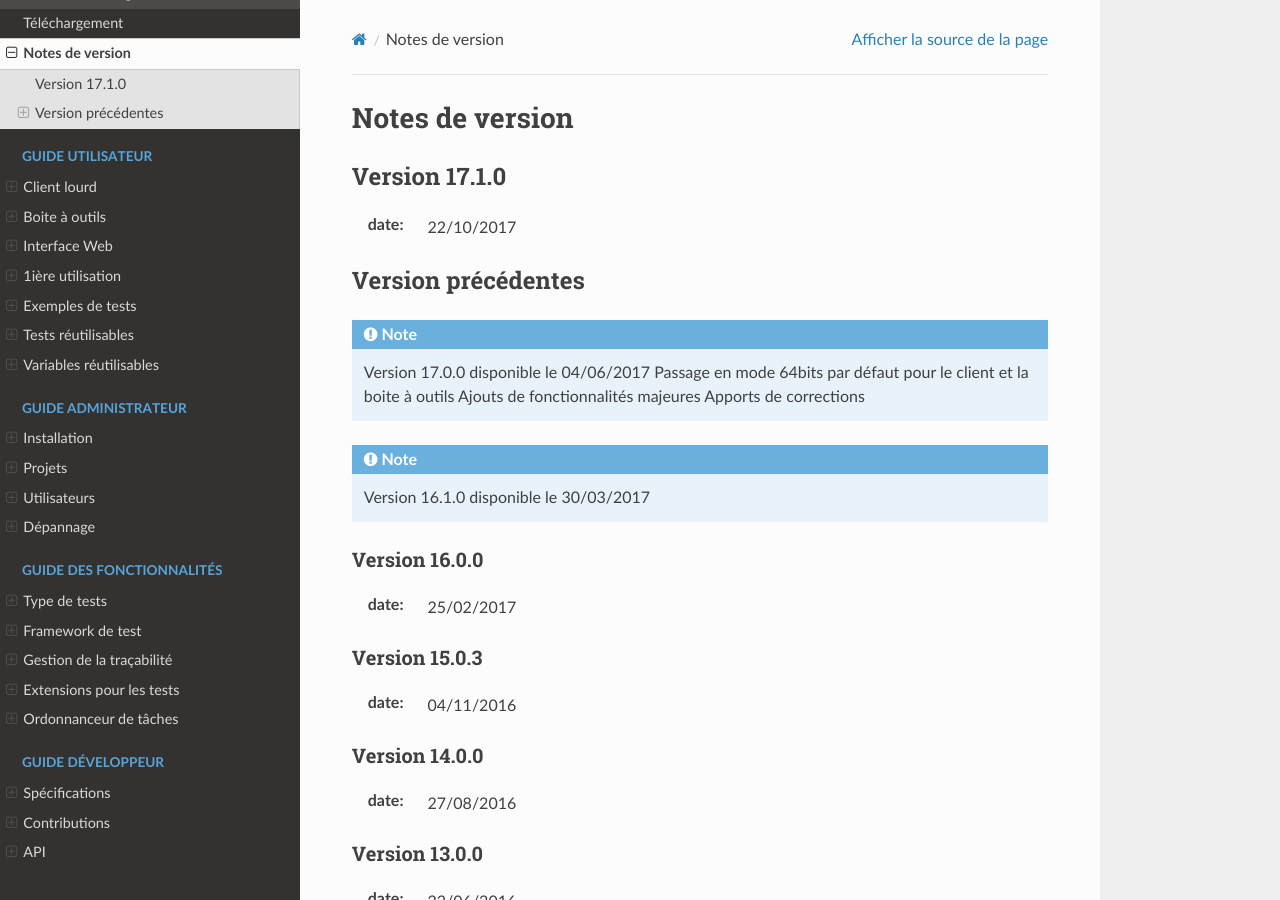
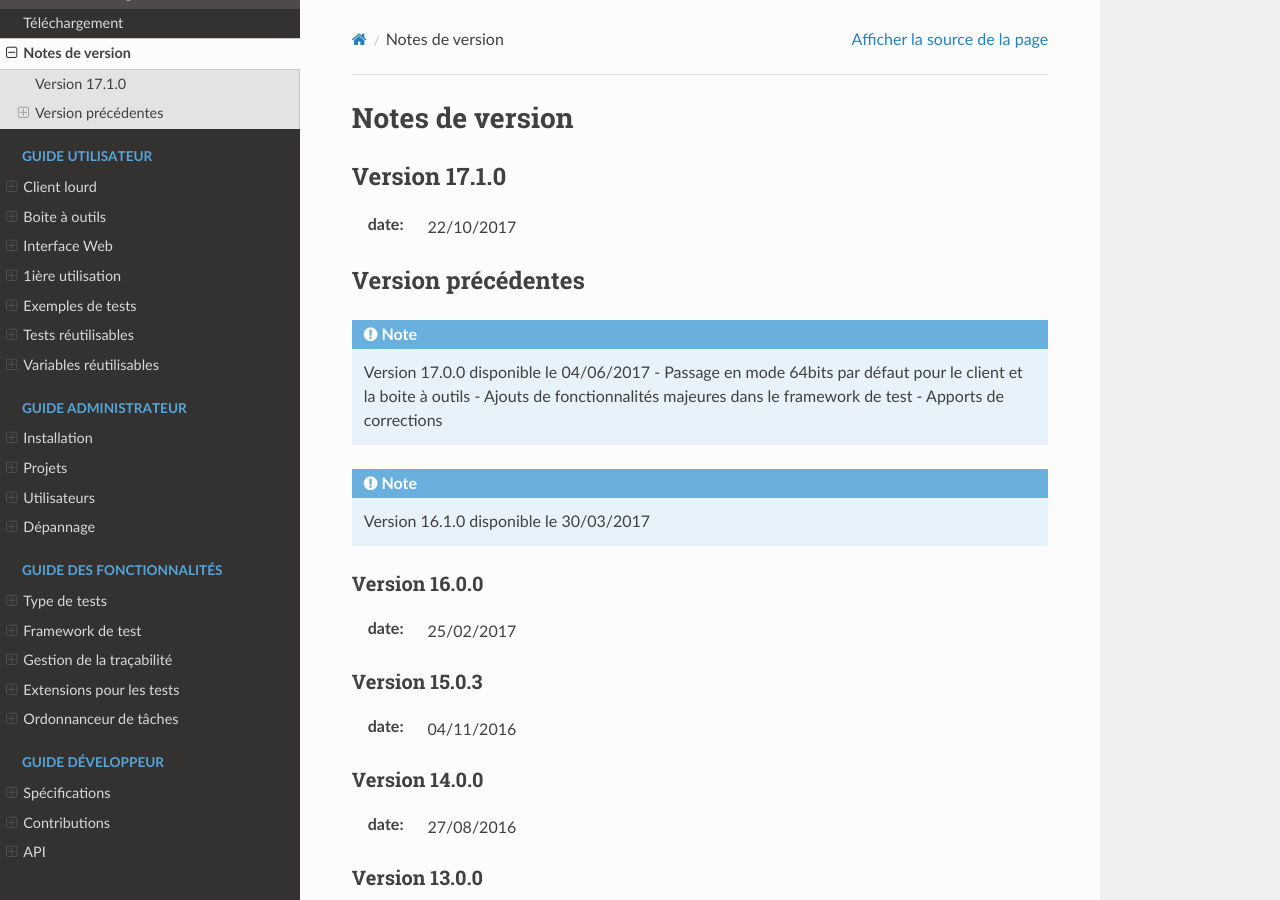
Before and after one commit to ExtensiveAutomation/extensiveautomation-fr.readthedocs.io, a Sphinx documentation site: the page built from docs/about/releasenotes.rst, in a window 1280 px wide and 900 px high. Built offline with Sphinx 7.4.7 and the Read the Docs theme 2.0.0, drawn with Linux system fonts in a browser that asks for light colours; pages that are not in the unit, such as notebooks, are missing from menus.

```diff
--- a/docs/about/releasenotes.rst
+++ b/docs/about/releasenotes.rst
@@ -12,9 +12,9 @@ Version précédentes
 .. note::
 
  Version 17.0.0 disponible le 04/06/2017
- Passage en mode 64bits par défaut pour le client et la boite à outils
- Ajouts de fonctionnalités majeures
- Apports de corrections
+ - Passage en mode 64bits par défaut pour le client et la boite à outils
+ - Ajouts de fonctionnalités majeures dans le framework de test
+ - Apports de corrections
 
 .. note::
 
```
